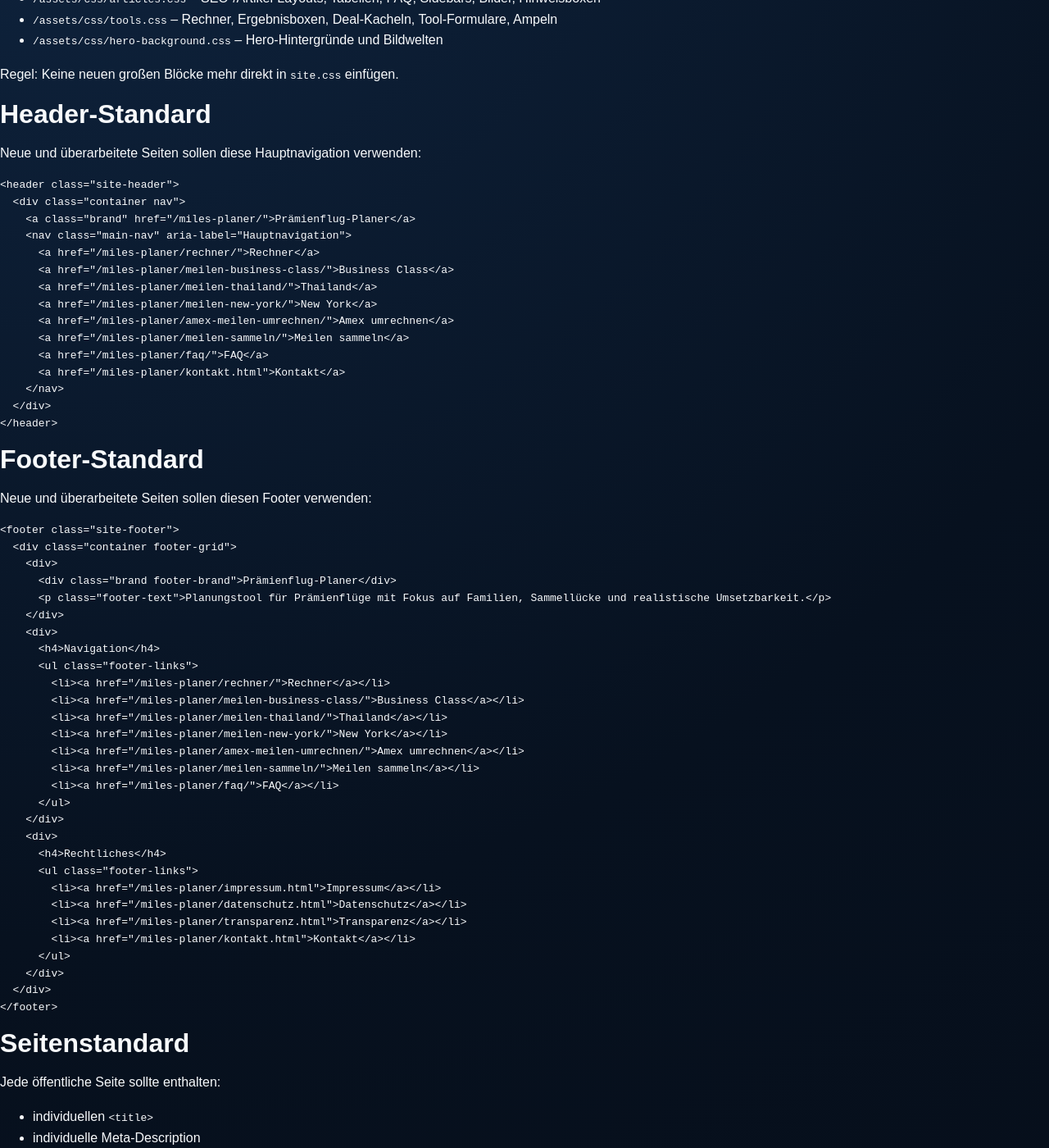
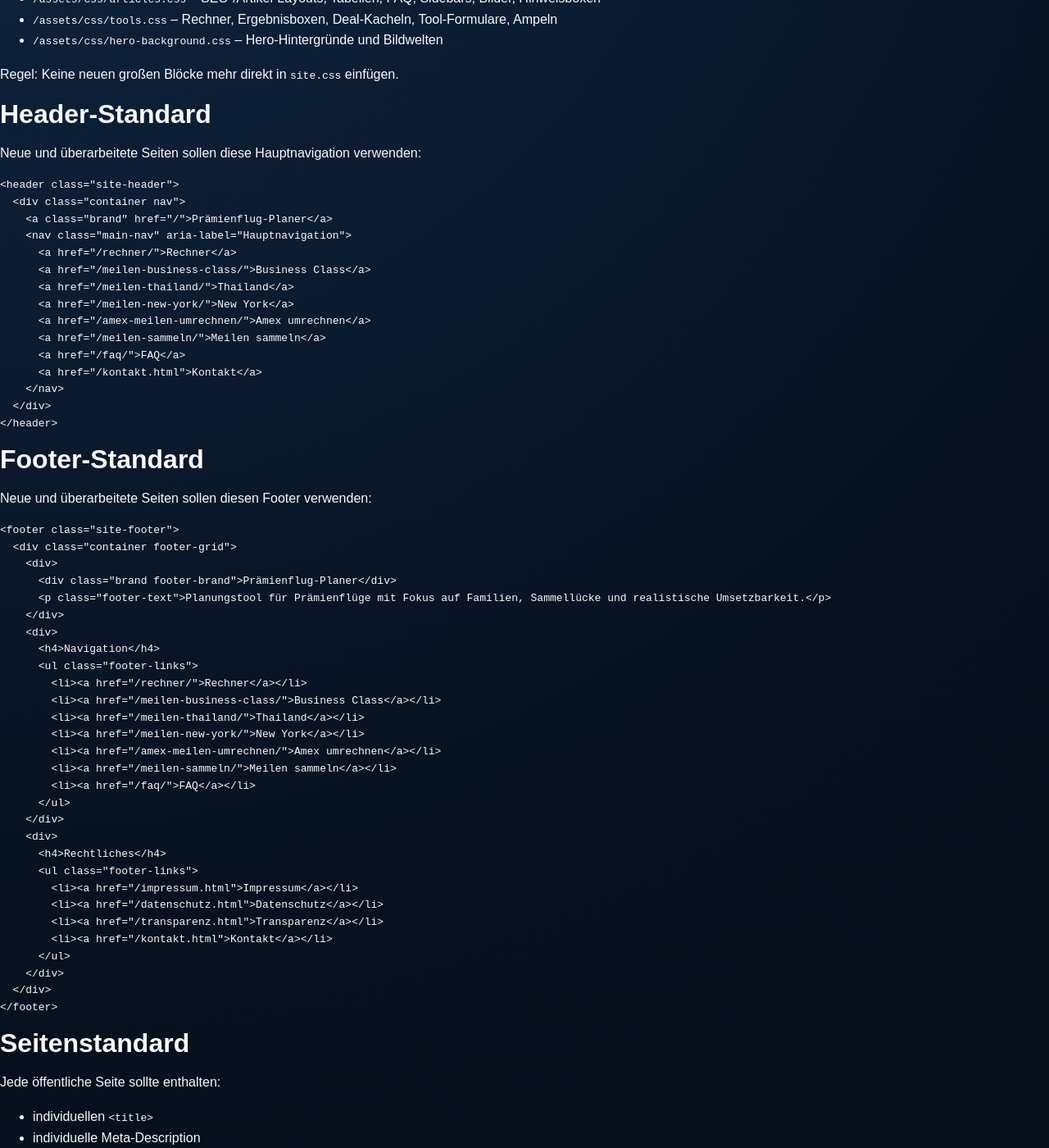
Before and after one commit to Praemienflug-Planer/miles-planer, a Jekyll site: the page built from docs/maintenance-standards.md, in a window 1280 px wide and 1400 px high, scrolled down 468 px. Shown: the whole window at 82% size. Built offline with Jekyll 4.4.1, drawn with Linux system fonts in a browser that asks for light colours; our own code applies the rules of GitHub Pages for plain Markdown files; some of the changed lines change nothing that is shown.

Commit message:
Use custom domain root paths in page layout

```diff
--- a/_layouts/page.html
+++ b/_layouts/page.html
@@ -15,12 +15,12 @@
   <meta property="og:title" content="{{ page.og_title | default: page.title | default: 'Prämienflug-Planer' }}" />
   {% if page.description %}<meta property="og:description" content="{{ page.og_description | default: page.description }}" />{% endif %}
   <meta property="og:url" content="{{ page.canonical | default: page.url | absolute_url }}" />
-  <meta property="og:image" content="{{ page.og_image | default: '/miles-planer/assets/og/og-home.jpg' | absolute_url }}" />
+  <meta property="og:image" content="{{ page.og_image | default: '/assets/og/og-home.jpg' | absolute_url }}" />
 
   <meta name="twitter:card" content="summary_large_image" />
   <meta name="twitter:title" content="{{ page.twitter_title | default: page.og_title | default: page.title | default: 'Prämienflug-Planer' }}" />
   {% if page.description %}<meta name="twitter:description" content="{{ page.twitter_description | default: page.og_description | default: page.description }}" />{% endif %}
-  <meta name="twitter:image" content="{{ page.og_image | default: '/miles-planer/assets/og/og-home.jpg' | absolute_url }}" />
+  <meta name="twitter:image" content="{{ page.og_image | default: '/assets/og/og-home.jpg' | absolute_url }}" />
 
   {% if page.schema_json %}
   <script type="application/ld+json">
@@ -28,10 +28,10 @@
   </script>
   {% endif %}
 
-  <link rel="stylesheet" href="/miles-planer/assets/css/site.css?v=20260511-1" />
-  <link rel="stylesheet" href="/miles-planer/assets/css/hero-background.css?v=20260511-2" />
+  <link rel="stylesheet" href="/assets/css/site.css?v=20260601-1" />
+  <link rel="stylesheet" href="/assets/css/hero-background.css?v=20260601-1" />
   {% if page.extra_css %}
-    {% for css in page.extra_css %}<link rel="stylesheet" href="{{ css }}" />{% endfor %}
+    {% for css in page.extra_css %}<link rel="stylesheet" href="{{ css | replace: '/miles-planer/assets/', '/assets/' | replace: '/miles-planer/', '/' }}" />{% endfor %}
   {% endif %}
 </head>
 <body>
@@ -39,16 +39,21 @@
   {% include header.html %}
 
   <main id="main-content">
-    {{ content }}
+    {{ content
+      | replace: 'https://praemienflug-planer.github.io/miles-planer/', 'https://praemienflug-planer.de/'
+      | replace: 'https://praemienflug-planer.github.io/miles-planer', 'https://praemienflug-planer.de'
+      | replace: '/miles-planer/assets/', '/assets/'
+      | replace: '/miles-planer/', '/'
+    }}
   </main>
 
   {% include footer.html %}
-  <script src="/miles-planer/assets/js/breadcrumb-schema.js?v=20260529-1"></script>
-  <script src="/miles-planer/assets/js/contextual-faq.js?v=20260529-1"></script>
-  <script src="/miles-planer/assets/js/nav-toggle.js?v=20260511-1"></script>
-  <script src="/miles-planer/assets/js/page-enhancements.js?v=20260508-1"></script>
+  <script src="/assets/js/breadcrumb-schema.js?v=20260601-1"></script>
+  <script src="/assets/js/contextual-faq.js?v=20260601-1"></script>
+  <script src="/assets/js/nav-toggle.js?v=20260601-1"></script>
+  <script src="/assets/js/page-enhancements.js?v=20260601-1"></script>
   {% if page.extra_js %}
-    {% for js in page.extra_js %}<script src="{{ js }}"></script>{% endfor %}
+    {% for js in page.extra_js %}<script src="{{ js | replace: '/miles-planer/assets/', '/assets/' | replace: '/miles-planer/', '/' }}"></script>{% endfor %}
   {% endif %}
 </body>
 </html>
```
